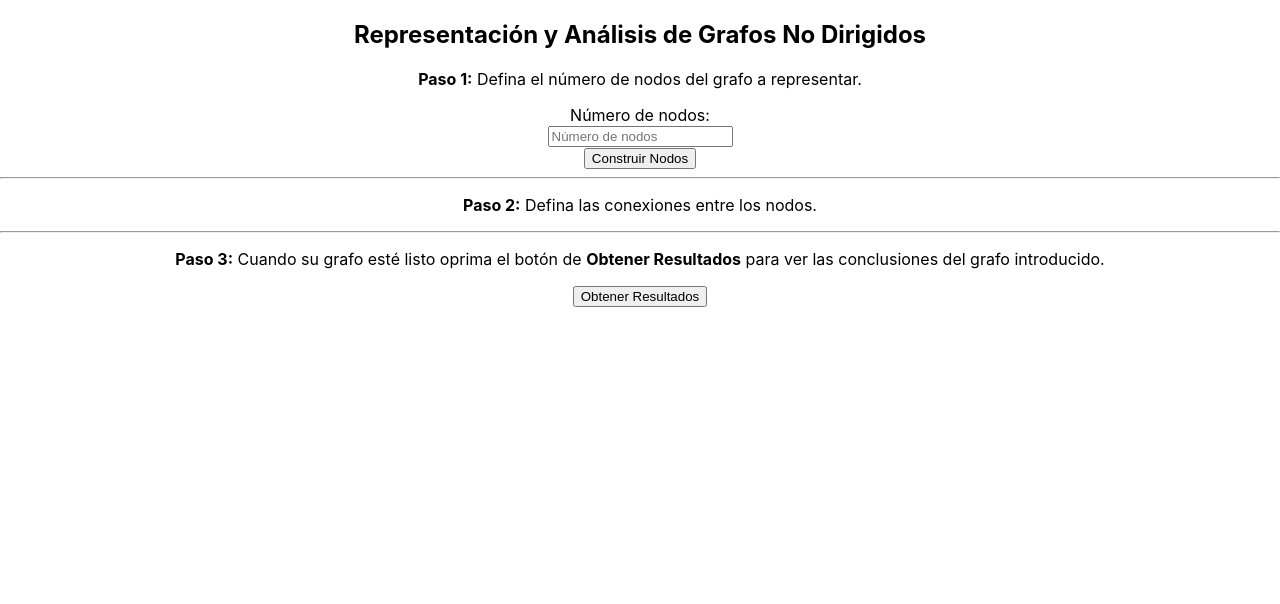
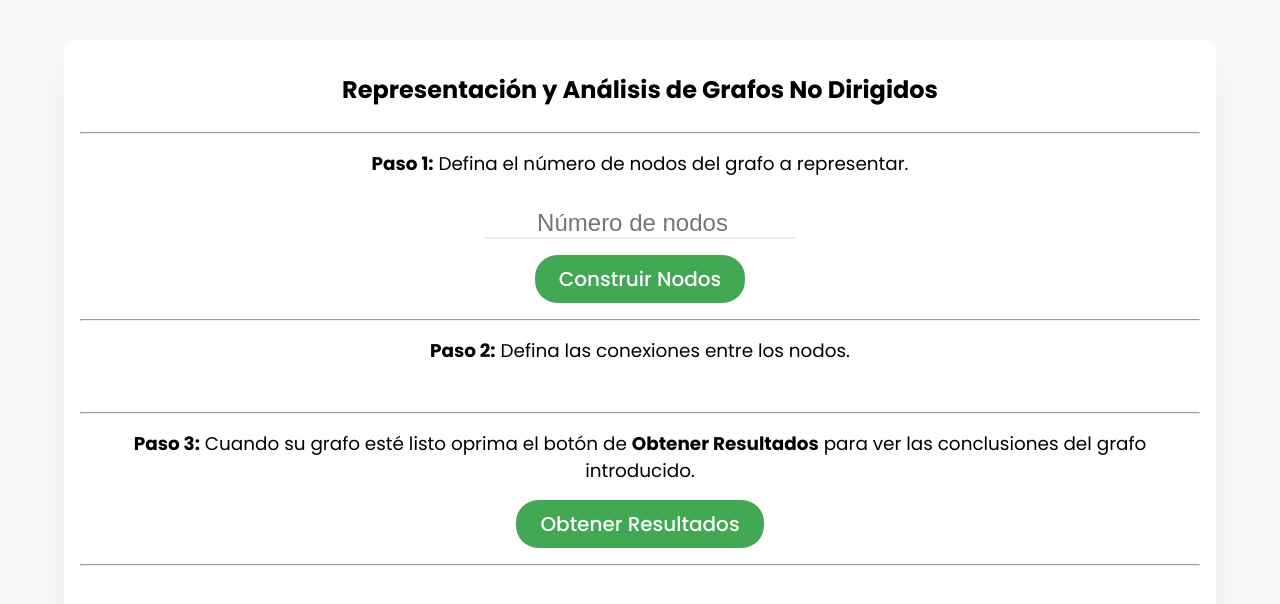
Before and after one commit to JoseGomez14/web-grafos, a React (Create React App) app: page / in a window 1280 px wide. Shown: the top 604 px of the page. Built offline with nearby package versions, Linux system fonts and the light colour scheme; the HTML template or start-up script is replaced by a standard one.

Commit message:
Update page styles

```diff
--- a/src/App.css
+++ b/src/App.css
@@ -1,38 +1,3 @@
 .App {
   text-align: center;
 }
-
-.App-logo {
-  height: 40vmin;
-  pointer-events: none;
-}
-
-@media (prefers-reduced-motion: no-preference) {
-  .App-logo {
-    animation: App-logo-spin infinite 20s linear;
-  }
-}
-
-.App-header {
-  background-color: #282c34;
-  min-height: 100vh;
-  display: flex;
-  flex-direction: column;
-  align-items: center;
-  justify-content: center;
-  font-size: calc(10px + 2vmin);
-  color: white;
-}
-
-.App-link {
-  color: #61dafb;
-}
-
-@keyframes App-logo-spin {
-  from {
-    transform: rotate(0deg);
-  }
-  to {
-    transform: rotate(360deg);
-  }
-}
--- a/src/App.js
+++ b/src/App.js
@@ -2,6 +2,10 @@ import React, { useState } from 'react';
 import './App.css';
 import Matrices from './components/Matrices';
 import Nodo from './components/Nodo';
+import Boton from './elements/Boton';
+import Contenedor from './elements/Contenedor';
+import Input from './elements/Input';
+import styled from 'styled-components';
 
 function App() {
   const [numNodos, setNumNodos] = useState();
@@ -53,6 +57,7 @@ function App() {
 
   const mostrarConclusiones = () => {
     let conclusiones;
+    if(matrizAdya.length > 0){
       conclusiones = <>
         <Matrices
           matriz={matrizAdya}
@@ -65,7 +70,14 @@ function App() {
           letraTitulo={'L'}
         />
         <h1>Número de aristas: {contarAristas(matrizAdya)}</h1>
+        <br/>
       </>
+    }else{
+      conclusiones = <>
+        <Parrafo rojo>Aún no hay datos en el grafo.</Parrafo>
+      </>
+    }
+
     setMatricesGraf(conclusiones);
   }
 
@@ -76,35 +88,32 @@ function App() {
         acum += matriz[i][j];
       }
     }
-    return acum/2;
+    return acum / 2;
   }
 
 
   return (
-    <div className="App">
+    <Contenedor className="App">
       <article>
         <h1>Representación y Análisis de Grafos No Dirigidos</h1>
-        <p><b>Paso 1:</b> Defina el número de nodos del grafo a representar.</p>
+        <br /><hr />
+        <Parrafo><b>Paso 1:</b> Defina el número de nodos del grafo a representar.</Parrafo>
         <form onSubmit={actualizarNodos}>
-          <label htmlFor='inp-numNodos'>
-            Número de nodos:
-            <br />
-            <input
+          <Input
             id='inp-numNodos'
             type='number'
             placeholder='Número de nodos'
             min={1}
             onChange={cambiarNumNodos}
           />
-          </label>
           <br />
-          <button type='submit'>Construir Nodos</button>
+          <Boton type='submit'>Construir Nodos</Boton>
         </form>
       </article>
       <hr />
       <article>
-        <p><b>Paso 2:</b> Defina las conexiones entre los nodos.</p>
-        <section>
+        <Parrafo><b>Paso 2:</b> Defina las conexiones entre los nodos.</Parrafo>
+        <ContendorNodos>
           {nodos.map((nodo) => {
             return <Nodo
               key={nodo.id}
@@ -114,17 +123,30 @@ function App() {
               setMatrizAdya={setMatrizAdya}
             />
           })}
-        </section>
+        </ContendorNodos>
         <hr />
         <section>
-          <p><b>Paso 3:</b> Cuando su grafo esté listo oprima el botón de <b>Obtener Resultados</b> para ver las conclusiones del grafo introducido.</p>
+          <Parrafo><b>Paso 3:</b> Cuando su grafo esté listo oprima el botón de <b>Obtener Resultados</b> para ver las conclusiones del grafo introducido.</Parrafo>
           {matricesGraf}
-          <button onClick={mostrarConclusiones}>Obtener Resultados</button>
+          <Boton onClick={mostrarConclusiones}>Obtener Resultados</Boton>
         </section>
-        <br />
+        <hr /><br />
       </article>
-    </div>
+    </Contenedor>
   );
 }
 
+const ContendorNodos = styled.div`
+    display: flex;
+    gap: 20px;
+    margin-bottom: 2rem;
+    width: 100%;
+    flex-wrap: wrap;
+`;
+
+const Parrafo = styled.p`
+  color: ${(props => props.rojo? '#E34747': 'black')};
+  font-size: 1.15rem;
+`;
+
 export default App;
--- a/src/components/Matrices.jsx
+++ b/src/components/Matrices.jsx
@@ -5,13 +5,17 @@ const ContenedorTabla = styled.div`
     display: flex;
     justify-content: center;
     align-items: center;
+    flex-wrap: wrap ;
+    flex-direction: column;
 
     table{
         border-collapse: collapse;
+        border-radius: 10px;
+        box-shadow: 0px 0px 3px #ccc;
     }
 
     td, th{
-        border: 1px solid gray;
+        box-shadow: 0px 0px 1px #ccc;
         font-size: 1.5rem;
         p{
             margin: 16px 24px;
@@ -26,10 +30,8 @@ const ContenedorTabla = styled.div`
 const Matrices = ({matriz, letraTitulo, titulo,  numAristas}) => {
     return (
         <div>
-            {matriz.length > 0?
-            <section>
-            <h1>{titulo}</h1>
             <ContenedorTabla>
+                <h1>{titulo}</h1>
                 <table>
                     <tbody>
                     <tr id='row-table-title'>
@@ -58,11 +60,6 @@ const Matrices = ({matriz, letraTitulo, titulo,  numAristas}) => {
                     </tbody>
                 </table>
             </ContenedorTabla>
-        </section>
-        :
-        <section>
-            <p>Aún no hay datos en el grafo</p>
-        </section>}
         <br></br>
         </div>
      );
--- a/src/components/Nodo.jsx
+++ b/src/components/Nodo.jsx
@@ -1,5 +1,7 @@
 import React, {useState, useEffect} from 'react'
 import VentanaEmergente from './VentanaEmergente'
+import styled from 'styled-components';
+import BotonPeq from '../elements/BotonPeq';
 
 const Nodo = ({nodo, nodosDeConexion, matrizAdya, setMatrizAdya}) => {
     const [estadoVentana, setEstadoVentana] = useState(false);
@@ -24,7 +26,7 @@ const Nodo = ({nodo, nodosDeConexion, matrizAdya, setMatrizAdya}) => {
      setVentanaNodos(ventana);
     }
     return (
-        <div>
+        <ContendorNodo>
             <h1>Nodo: {nodo.nombre}</h1>
             {
                 matrizAdya[nodo.id].filter(cxn => cxn === true).length > 0?<h3>Conexiones:</h3>:<></>
@@ -39,13 +41,25 @@ const Nodo = ({nodo, nodosDeConexion, matrizAdya, setMatrizAdya}) => {
                 })
             }
             {matrizAdya.length > 1?
-            <button onClick={lanzarLista}>Agregar Conexión</button>
+            <BotonPeq onClick={lanzarLista} primario>Agregar Conexión</BotonPeq>
             :null}
             <div>
                 {ventanaNodos}
             </div>
-        </div>
+        </ContendorNodo>
      );
 }
 
+const ContendorNodo = styled.div`
+    flex: 1 1 300px;
+    border-radius: 10px;
+    background-color: #efefef;
+    width: fit-content;
+    padding: 1rem 2rem;
+    display: flex;
+    flex-direction: column;
+    justify-content: space-between;
+    align-items: center;
+`;
+
 export default Nodo;
--- a/src/components/NodoConexion.jsx
+++ b/src/components/NodoConexion.jsx
@@ -1,6 +1,7 @@
 import React, { useEffect, useState } from 'react';
+import '../elements/Checkbox.css';
 
-const NodoConexion = ({nodoCxn, estado, nodosConectados, setNodosConectados}) => {
+const NodoConexion = ({nodoCxn, estado, nodosConectados, setNodosConectados, index}) => {
     const [estadoCheckBox, setEstadoCheckBox] = useState(estado);
     useEffect(() => {
         actualizarNodoConectado();
@@ -23,14 +24,26 @@ const NodoConexion = ({nodoCxn, estado, nodosConectados, setNodosConectados}) =>
 
     return (
         <p>
-            <input
-                type="checkbox"
-                name="cnxNdo"
-                id="cnxNdo"
-                checked={estadoCheckBox}
-                onChange={() =>setEstadoCheckBox(!estadoCheckBox)}
-            />
-            {nodoCxn.nombre}
+            <div class="toggler">
+                <b>{nodoCxn.nombre}</b>
+                <input
+                    id={'toggler-' + index}
+                    name={'toggler-' + index}
+                    type="checkbox"
+                    value="1"
+                    checked={estadoCheckBox}
+                    onChange={() =>setEstadoCheckBox(!estadoCheckBox)}
+                />
+                <label for={'toggler-' + index}>
+                    <svg class="toggler-on" version="1.1" xmlns="http://www.w3.org/2000/svg" viewBox="0 0 130.2 130.2">
+                        <polyline class="path check" points="100.2,40.2 51.5,88.8 29.8,67.5"></polyline>
+                    </svg>
+                    <svg class="toggler-off" version="1.1" xmlns="http://www.w3.org/2000/svg" viewBox="0 0 130.2 130.2">
+                        <line class="path line" x1="34.4" y1="34.4" x2="95.8" y2="95.8"></line>
+                        <line class="path line" x1="95.8" y1="34.4" x2="34.4" y2="95.8"></line>
+                    </svg>
+                </label>
+            </div>
         </p>
     );
 }
--- /dev/null
+++ b/src/elements/Boton.jsx
@@ -0,0 +1,28 @@
+import styled from 'styled-components';
+
+const Boton = styled.button`
+    @import url('https://fonts.googleapis.com/css2?family=Poppins:wght@400;500&display=swap');
+
+    background: ${(props) => props.primario ? '#40779c' : '#43A854'};
+    width: ${(props) => props.conIcono ? '15.62rem' : 'auto'}; /* 250px */
+    margin-bottom: 1rem;
+    margin-top: ${(props) => props.marginTop ? '1rem' : '0'};
+    border: none;
+    border-radius: 1.4rem; /* 10px */
+    color: #fff;
+    text-align: center;
+    font-family: 'Poppins', sans-serif;
+    font-weight: 500;
+    height: 3rem;
+    padding: 1.5rem;
+    font-size: 1.25rem;
+    cursor: pointer;
+    text-decoration: none;
+    display: inline-flex;
+    justify-content: space-between;
+    align-items: center;
+    outline: none;
+
+`;
+
+export default Boton;
--- /dev/null
+++ b/src/elements/BotonPeq.jsx
@@ -0,0 +1,25 @@
+import styled from 'styled-components';
+
+const BotonPeq = styled.button`
+    @import url('https://fonts.googleapis.com/css2?family=Poppins:wght@400;500&display=swap');
+
+    background: ${(props) => props.primario ? '#40779c' : '#43A854'};
+    width: 'auto';
+    margin-top: ${(props) => props.marginTop ? '1rem' : '0'};
+    border: none;
+    border-radius: 1rem;
+    color: #fff;
+    text-align: center;
+    font-family: 'Poppins', sans-serif;
+    font-weight: 500;
+    height: 2rem;
+    padding: 1.1rem;
+    font-size: 1rem;
+    cursor: pointer;
+    display: inline-flex;
+    justify-content: center;
+    align-items: center;
+    outline: none;
+`;
+
+export default BotonPeq;
--- /dev/null
+++ b/src/elements/Checkbox.css
@@ -0,0 +1,94 @@
+.toggler {
+    width: 72px;
+    margin: 0 auto;
+  }
+
+  .toggler input {
+    display: none;
+  }
+
+  .toggler label {
+    display: block;
+    position: relative;
+    width: 72px;
+    height: 36px;
+    border: 1px solid #d6d6d6;
+    border-radius: 36px;
+    background: #e4e8e8;
+    cursor: pointer;
+  }
+
+  .toggler label::after {
+    display: block;
+    border-radius: 100%;
+    background-color: #d7062a;
+    content: '';
+    animation-name: toggler-size;
+    animation-duration: 0.15s;
+    animation-timing-function: ease-out;
+    animation-direction: forwards;
+    animation-iteration-count: 1;
+    animation-play-state: running;
+  }
+
+  .toggler label::after, .toggler label .toggler-on, .toggler label .toggler-off {
+    position: absolute;
+    top: 50%;
+    left: 25%;
+    width: 26px;
+    height: 26px;
+    transform: translateY(-50%) translateX(-50%);
+    transition: left 0.15s ease-in-out, background-color 0.2s ease-out, width 0.15s ease-in-out, height 0.15s ease-in-out, opacity 0.15s ease-in-out;
+  }
+
+  .toggler input:checked + label::after, .toggler input:checked + label .toggler-on, .toggler input:checked + label .toggler-off {
+    left: 75%;
+  }
+
+  .toggler input:checked + label::after {
+    background-color: #50ac5d;
+    animation-name: toggler-size2;
+  }
+
+  .toggler .toggler-on, .toggler .toggler-off {
+    opacity: 1;
+    z-index: 2;
+  }
+
+  .toggler input:checked + label .toggler-off, .toggler input:not(:checked) + label .toggler-on {
+    width: 0;
+    height: 0;
+    opacity: 0;
+  }
+
+  .toggler .path {
+    fill: none;
+    stroke: #fefefe;
+    stroke-width: 7px;
+    stroke-linecap: round;
+    stroke-miterlimit: 10;
+  }
+
+  @keyframes toggler-size {
+    0%, 100% {
+      width: 26px;
+      height: 26px;
+    }
+
+    50% {
+      width: 20px;
+      height: 20px;
+    }
+  }
+
+  @keyframes toggler-size2 {
+    0%, 100% {
+      width: 26px;
+      height: 26px;
+    }
+
+    50% {
+      width: 20px;
+      height: 20px;
+    }
+  }
--- /dev/null
+++ b/src/elements/Contenedor.jsx
@@ -0,0 +1,42 @@
+import styled from 'styled-components';
+
+const Contenedor = styled.div`
+    background: #fff;
+    width: 90%;
+    max-width: 80rem; /*1110px*/
+    height: 90vh;
+    max-height: 50rem;  /* 800px */
+    overflow-y: auto;
+    box-shadow: 0px 1.25rem 2.5rem rgba(0,0,0,.05);
+    border-radius: 0.625rem; /* 10px */
+    margin: 5vh auto;
+    padding: 2rem 1rem;
+    display: flex;
+    flex-direction: column;
+    position: relative;
+    z-index: 100;
+
+    @media(max-width: 60rem){ /* 950px */
+        height: 95vh;
+        max-height: none;
+    }
+
+    &::-webkit-scrollbar
+    {
+        border-radius: 15px;
+        background-color: rgba(255, 255, 255, 0);
+        width: 8px;
+    }
+
+    &::-webkit-scrollbar-thumb
+    {
+        background-color: #D4D4D4;
+        border-radius: 8px;
+    }
+
+    p{
+        margin: 1rem 0;
+    }
+`;
+
+export default Contenedor;
--- /dev/null
+++ b/src/elements/Input.jsx
@@ -0,0 +1,16 @@
+import styled from "styled-components";
+
+const Input = styled.input`
+    font-size: 1.5rem;
+    border: none;
+    border-bottom: 2px solid #E8EFF1;
+    outline: none;
+    margin: 1rem 0;
+    text-align: center;
+
+    @media(max-width: 60rem){ /* 950px */
+        font-size: 2.2rem; /* 24px */
+    }
+`;
+
+export default Input;
--- a/src/index.css
+++ b/src/index.css
@@ -1,13 +1,29 @@
-body {
+@import url('https://fonts.googleapis.com/css2?family=Poppins:wght@400;700&display=swap');
+
+* {
   margin: 0;
-  font-family: -apple-system, BlinkMacSystemFont, 'Segoe UI', 'Roboto', 'Oxygen',
-    'Ubuntu', 'Cantarell', 'Fira Sans', 'Droid Sans', 'Helvetica Neue',
-    sans-serif;
-  -webkit-font-smoothing: antialiased;
-  -moz-osx-font-smoothing: grayscale;
+  padding: 0;
+  box-sizing: border-box;
 }
 
-code {
-  font-family: source-code-pro, Menlo, Monaco, Consolas, 'Courier New',
-    monospace;
+:root {
+  font-size: 16px;
 }
+
+body {
+  background: #F9F9F9;
+  min-height: 100vh;
+  display: flex;
+  justify-content: center;
+  font-family: 'Poppins', sans-serif;
+}
+
+#root {
+  width: 100%;
+}
+
+@media screen and (max-width: 60rem){ /* 950px */
+  :root {
+      font-size: 14px;
+  }
+}
```
Also changed, not shown: src/components/VentanaEmergente.jsx (+29 -9 lines). Lines whose indentation alone changed are shown as unchanged.
